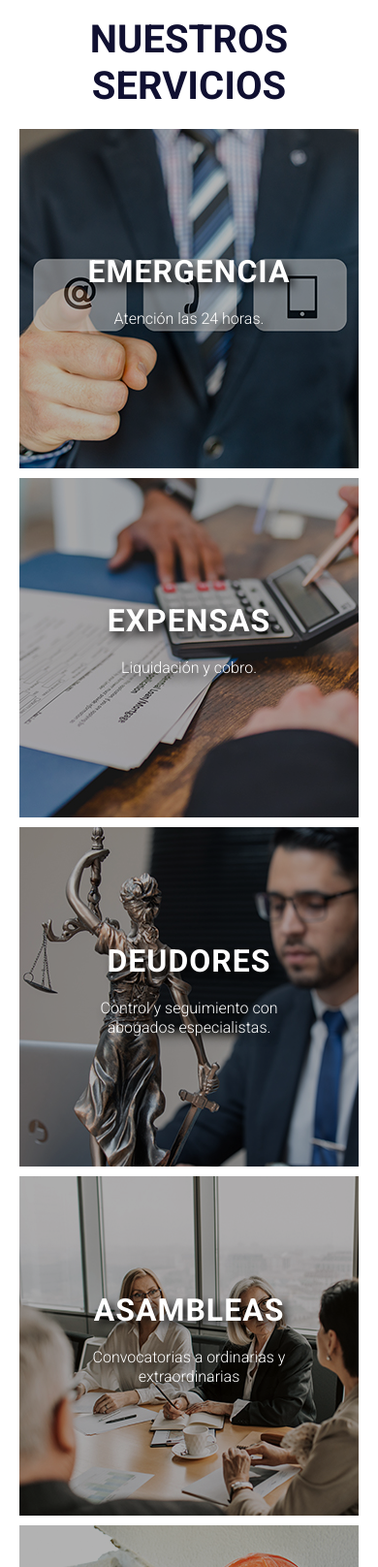
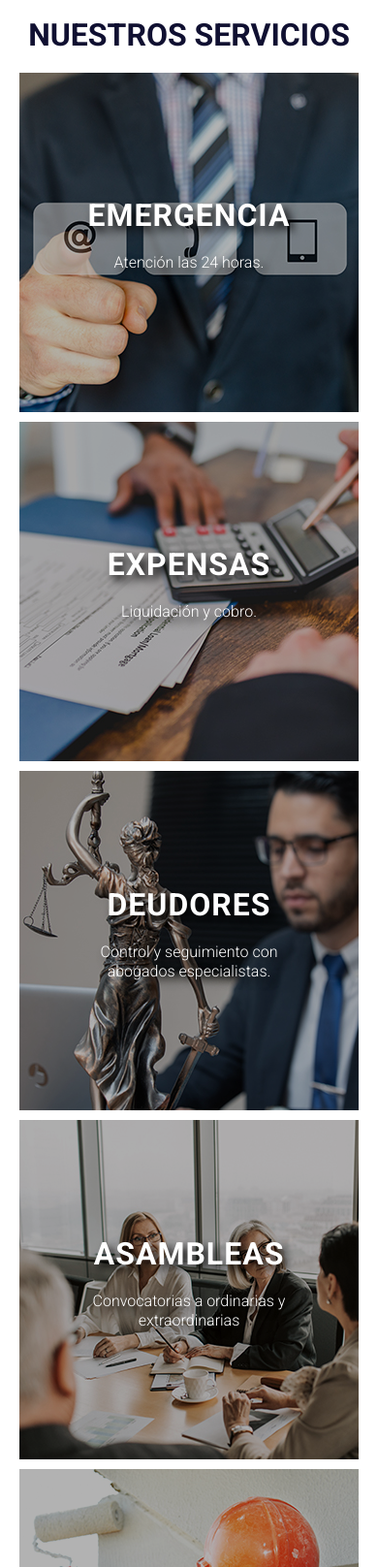
Before and after one commit to Norgito/consorciosdp, a website: page index.html in a window 390 px wide. Shown: the part 384-2000 px from the top of the page at 97% size. Drawn offline with nearby package versions, Linux system fonts and the light colour scheme.

Commit message:
Link Servicios Home, fix h1 home mobile

```diff
--- a/index.html
+++ b/index.html
@@ -110,6 +110,7 @@
      </section>
      <div class="row">
         <div class="col-lg-4 col-xs-12">
+          <a href="pages/servicios.html" style="text-decoration: none; color: white;">
            <div class="box" data-aos="flip-left" data-aos-delay="500">
            <div class="img"></div>
            <div class="overlay"></div>
@@ -121,10 +122,12 @@
               <span></span>
               <h2 style="font-weight: bolder;">EMERGENCIA</h2>
               <p>Atención las 24 horas.</p>
+            </a>
            </div>
           </div>
         </div>
         <div class="col-lg-4 col-xs-12">
+          <a href="pages/servicios.html" style="text-decoration: none; color: white;">
            <div class="box" data-aos="flip-left" data-aos-delay="700">
            <div class="img2"></div>
            <div class="overlay"></div>
@@ -136,10 +139,12 @@
                <span></span>
                <h2 style="font-weight: bolder;">EXPENSAS</h2>
                <p>Liquidación y cobro.</p>
+            </a>
            </div>
          </div>
         </div>
         <div class="col-lg-4 col-xs-12">
+          <a href="pages/servicios.html" style="text-decoration: none; color: white;">
            <div class="box" data-aos="flip-left" data-aos-delay="900">
            <div class="img3"></div>
            <div class="overlay"></div>
@@ -151,6 +156,7 @@
                <span></span>
                <h2 style="font-weight: bolder;">DEUDORES</h2>
                <p>Control y seguimiento con abogados especialistas.</p>
+              </a>
             </div>
           </div>
       </div>
@@ -158,6 +164,7 @@
 
     <div class="row">
       <div class="col-lg-4 col-xs-12">
+        <a href="pages/servicios.html" style="text-decoration: none; color: white;">
         <div class="box" data-aos="flip-left" data-aos-delay="1100">
          <div class="img4"></div>
          <div class="overlay"></div>
@@ -169,10 +176,12 @@
             <span></span>
             <h2 style="font-weight: bolder;">ASAMBLEAS</h2>
             <p>Convocatorias a ordinarias y extraordinarias</p>
+          </a>
          </div>
         </div>
        </div>
       <div class="col-lg-4 col-xs-12">
+        <a href="pages/servicios.html" style="text-decoration: none; color: white;">
          <div class="box" data-aos="flip-left" data-aos-delay="1300">
          <div class="img5"></div>
          <div class="overlay"></div>
@@ -184,10 +193,12 @@
              <span></span>
              <h2 style="font-weight: bolder;">CONTROL</h2>
              <p>Mantenimiento preventivo en base a relevamientos integrales periódicos.</p>
+            </a>
          </div>
        </div>
       </div>
       <div class="col-lg-4 col-xs-12">
+        <a href="pages/servicios.html" style="text-decoration: none; color: white;">
          <div class="box" data-aos="flip-left" data-aos-delay="1500">
          <div class="img6"></div>
          <div class="overlay"></div>
@@ -199,6 +210,7 @@
              <span></span>
              <h2 style="font-weight: bolder;">RENDICION</h2>
              <p>Presentación de balance, rendición de cuentas mensual y anual.</p>
+            </a>
           </div>
        </div>
      </div>
--- a/scss/_header.scss
+++ b/scss/_header.scss
@@ -22,6 +22,10 @@ h1{
     margin-top: 10px !important;
     margin-bottom: 10px !important;
     text-align: center;
+    @media only screen and (max-width:768px) {
+      font-size: 32px;
+      }
+
   }
 
   .col-xs-12{
```
Also changed, not shown: css/style.css.
